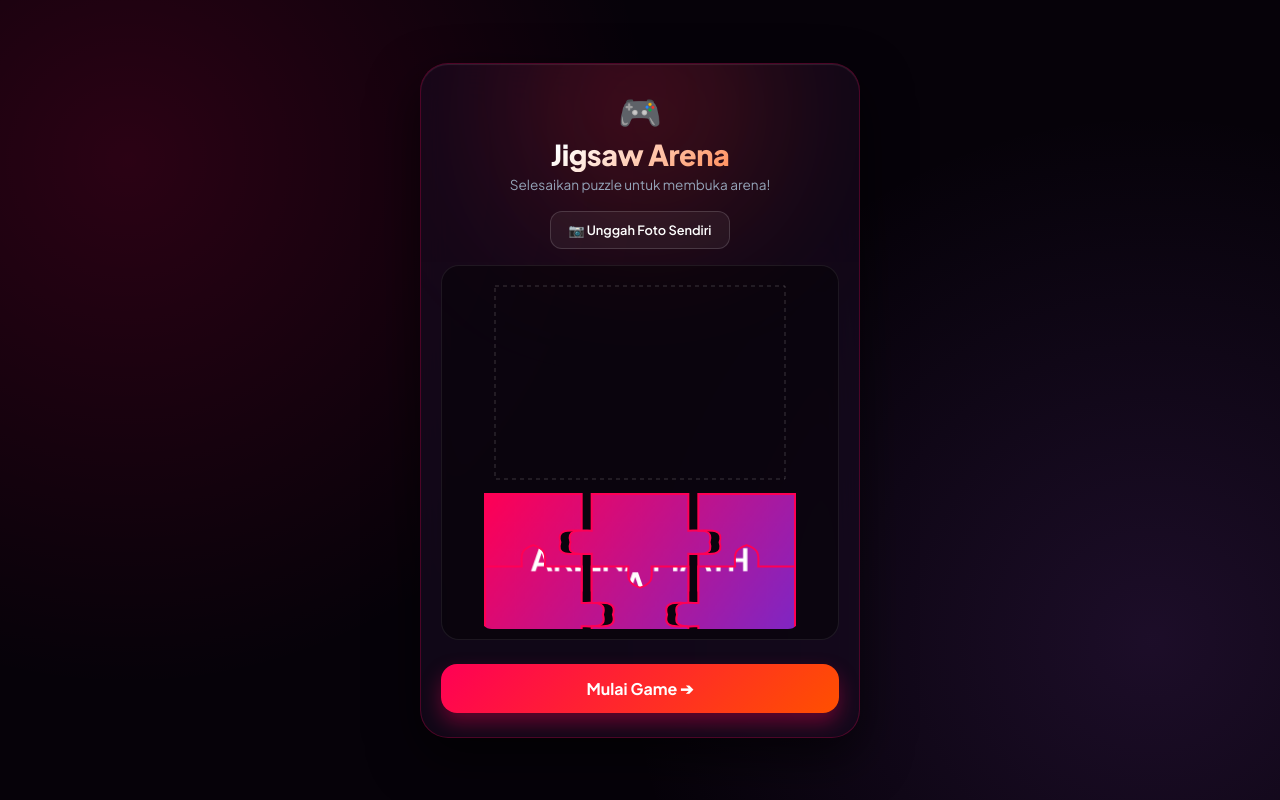
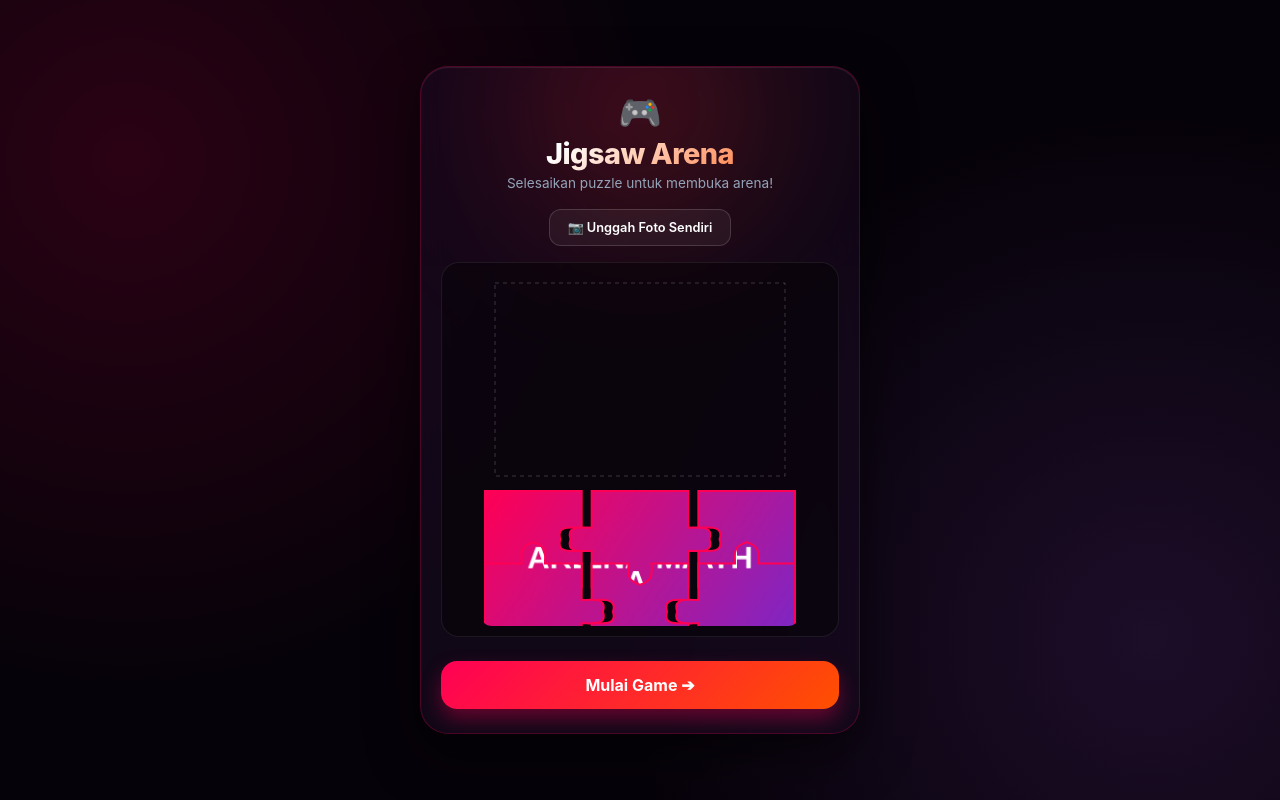
Before and after one commit to melodicchinta-wq/meykaliyu, a plain HTML site: page index.html in a window 1280 px wide. Drawn offline with Linux system fonts and the light colour scheme.

Commit message:
Update index.html

```diff
--- a/index.html
+++ b/index.html
@@ -1,3 +1,4 @@
+
 <!DOCTYPE html>
 <html lang="id">
 <head>
@@ -5,7 +6,7 @@
   <meta name="viewport" content="width=device-width, initial-scale=1.0">
   <title>Cyber Jigsaw & Math Arena ⚡</title>
   <style>
-    @import url('https://fonts.googleapis.com/css2?family=Plus+Jakarta+Sans:wght@400;600;700;800&display=swap');
+    /* Menghapus @import Google Fonts agar 100% Offline */
 
     :root {
       --bg-dark: #0a050e;
@@ -18,11 +19,13 @@
       --text-muted: #94a3b8;
       --correct: #10b981;
       --wrong: #ff0055;
+      /* Font Fallback lokal bawaan sistem */
+      --font-main: 'Plus Jakarta Sans', -apple-system, BlinkMacSystemFont, 'Segoe UI', Roboto, Helvetica, Arial, sans-serif;
     }
 
     * {
       box-sizing: border-box;
-      font-family: 'Plus Jakarta Sans', sans-serif;
+      font-family: var(--font-main);
       margin: 0;
       padding: 0;
     }
@@ -184,7 +187,6 @@
 
     .range-group { display: flex; gap: 10px; align-items: center; }
 
-    /* LEVEL SELECT GRID DENGAN GEMBOK */
     .level-grid {
       display: grid;
       grid-template-columns: repeat(5, 1fr);
@@ -221,7 +223,6 @@
       font-size: 0.8rem;
     }
 
-    /* NUMBER CROSSWORD PUZZLE STYLES */
     .cw-container {
       display: flex;
       flex-direction: column;
@@ -302,7 +303,6 @@
     .cw-chip:active { transform: scale(0.95); }
     .cw-chip.used { opacity: 0.2; pointer-events: none; }
 
-    /* QUIZ STYLES */
     .quiz-header {
       display: flex;
       justify-content: space-between;
@@ -548,7 +548,7 @@
       oCtx.fillRect(0, 0, 300, 200);
 
       oCtx.fillStyle = '#ffffff';
-      oCtx.font = 'bold 32px Plus Jakarta Sans';
+      oCtx.font = 'bold 32px sans-serif';
       oCtx.textAlign = 'center';
       oCtx.fillText('ARENA MATH', 150, 105);
 
@@ -723,8 +723,7 @@
     canvas.addEventListener('touchmove', onPointerMove, { passive: false });
     window.addEventListener('touchend', onPointerUp);
 
-
-    /* NUMBER CROSSWORD PUZZLE ENGINE & CORRECT LOGIC */
+    /* NUMBER CROSSWORD PUZZLE ENGINE */
     const CROSSWORD_LEVELS = {
       1: {
         grid: [
@@ -956,7 +955,6 @@
       }
     };
 
-
     let activeLevel = 1;
     let unlockedLevel = parseInt(localStorage.getItem('math_unlocked_level')) || 1;
     let currentGridState = [];
@@ -1130,7 +1128,6 @@
       }
     }
 
-
     /* STANDARD MATH GAME LOGIC */
     const TOTAL_QUESTIONS = 10, TIME_PER_QUESTION = 10;
     let questions = [], currentQuestionIndex = 0, userAnswers = [], timer = null, timeLeft = TIME_PER_QUESTION;
@@ -1164,21 +1161,14 @@ function toggleModeUI() {
       const isSingle = (mode === 'single');
       const isRandom = (mode === 'random');
 
-  // 1. Sembunyikan OPERASI MATEMATIKA jika Mode Kompleks ATAU Teka-Teki Silang
       const hideOpSelect = isComplex || isGridLevel;
       document.getElementById('op-select').style.display = hideOpSelect ? 'none' : 'block';
       document.getElementById('op-label').style.display = hideOpSelect ? 'none' : 'block';
 
-  // 2. Tampilkan 'Fokus Pada Angka' HANYA saat Mode Angka Spesifik
       document.getElementById('single-mode-ui').style.display = isSingle ? 'block' : 'none';
-
-  // 3. Tampilkan 'Rentang Angka Acak' HANYA saat Mode Acak Standard (Kompleks tidak perlu lagi)
       document.getElementById('random-mode-ui').style.display = isRandom ? 'block' : 'none';
-
-  // 4. Sembunyikan seluruh kartu Bagan/Level jika Mode Kompleks
       document.getElementById('table-card-container').style.display = isComplex ? 'none' : 'block';
 
-  // 5. Atur isi kartu bawah (Bagan Referensi vs Grid Level)
       if (isGridLevel) {
         document.getElementById('table-title').textContent = 'Pilih Level Tantangan 🎯';
         document.getElementById('math-table-wrapper').style.display = 'none';
@@ -1191,26 +1181,19 @@ function toggleModeUI() {
       }
     }
 
-
-
     function renderMathTable() {
       const op = document.getElementById('op-select').value;
       const table = document.getElementById('math-table');
 
       if (op === 'division') {
-    // BAGAN PEMBAGIAN (Format Lengkap: 49÷7=7)
         let html = `<thead><tr><th>÷</th>`;
-    // Header Kolom (Angka Pembagi: 1 sampai 10)
         for (let col = 1; col <= 10; col++) html += `<th>${col}</th>`;
         html += '</tr></thead><tbody>';
 
-    // Header Baris (Hasil Bagi: 1 sampai 10)
         for (let row = 1; row <= 10; row++) {
           html += `<tr><td style="font-weight:bold">${row}</td>`;
           for (let col = 1; col <= 10; col++) {
             let dividend = row * col;
-        // Menampilkan teks lengkap: [Angka]÷[Kolom]=[Baris]
-        // Contoh di Kolom 7, Baris 7: 49÷7=7
             html += `<td style="font-size:0.6rem; padding:4px 1px; white-space:nowrap;">${dividend}÷${col}=${row}</td>`;
           }
           html += '</tr>';
@@ -1218,7 +1201,6 @@ function toggleModeUI() {
         html += '</tbody>';
         table.innerHTML = html;
       } else {
-    // BAGAN PERKALIAN (Tetap Perkalian Standar)
         let html = `<thead><tr><th>×</th>`;
         for (let col = 1; col <= 10; col++) html += `<th>${col}</th>`;
         html += '</tr></thead><tbody>';
@@ -1234,7 +1216,6 @@ function toggleModeUI() {
         table.innerHTML = html;
       }
     }
-
 
     function getRandomInt(min, max) { return Math.floor(Math.random() * (max - min + 1)) + min; }
 
@@ -1264,7 +1245,6 @@ function toggleModeUI() {
       let maxNum = parseInt(document.getElementById('max-num').value, 10) || 10;
       if (minNum > maxNum) [minNum, maxNum] = [maxNum, minNum];
 
-  // 1. Mode Campuran Kompleks (3 Angka)
       if (mode === 'complex') {
         const ops = ['+', '-', '×'];
         for (let i = 0; i < TOTAL_QUESTIONS; i++) {
@@ -1282,11 +1262,8 @@ function toggleModeUI() {
         return;
       }
 
-  // 2. Mode Angka Spesifik & Acak Standard (2 Angka)
       for (let i = 0; i < TOTAL_QUESTIONS; i++) {
-    // n1 = Pembagi utama (sesuai Fokus Angka / Rentang Acak 3-9)
         let n1 = (mode === 'single') ? parseInt(document.getElementById('specific-num').value, 10) : getRandomInt(minNum, maxNum);
-    // n2 = Target hasil bagi (1 sampai 10)
         let n2 = getRandomInt(1, 10);
 
         if (op === 'multiplication') {
@@ -1295,7 +1272,6 @@ function toggleModeUI() {
             answer: n1 * n2
           });
         } else if (op === 'division') {
-      // Pembagian bulat pas sesuai tabel (Contoh: 21 ÷ 3 = 7 atau 63 ÷ 9 = 7)
           let dividend = n1 * n2;
           questions.push({
             text: `${dividend} ÷ ${n1}`,
@@ -1304,7 +1280,6 @@ function toggleModeUI() {
         }
       }
     }
-
 
     function loadQuestion() {
       if (currentQuestionIndex >= TOTAL_QUESTIONS) { showResults(); return; }
@@ -1351,7 +1326,6 @@ function toggleModeUI() {
 
       document.getElementById('score-display').textContent = `${correctCount}/${TOTAL_QUESTIONS}`;
 
-  // Koleksi Pesan Motivasi Berdasarkan Skor
       const messages = {
         perfect: [
           "Luar biasa! Kamu jenius matematika sejati! 🧠⚡",
@@ -1375,7 +1349,6 @@ function toggleModeUI() {
         ]
       };
 
-  // Pilih kategori pesan berdasarkan jumlah jawaban benar
       let chosenCategory = [];
       if (correctCount === TOTAL_QUESTIONS) {
         document.getElementById('result-emoji').textContent = '🎉';
@@ -1395,10 +1368,8 @@ function toggleModeUI() {
         chosenCategory = messages.low;
       }
 
-  // Ambil teks acak dari kategori yang sesuai
       const randomMotivation = chosenCategory[Math.floor(Math.random() * chosenCategory.length)];
 
-  // Buat HTML Tampilan Analisis Jawaban
       let analysisHtml = `
         <p style="font-style: italic; color: #ff7597; font-size: 0.85rem; margin-bottom: 16px; font-weight: 600;">
           "${randomMotivation}"
```
Lines whose indentation alone changed are shown as unchanged.
